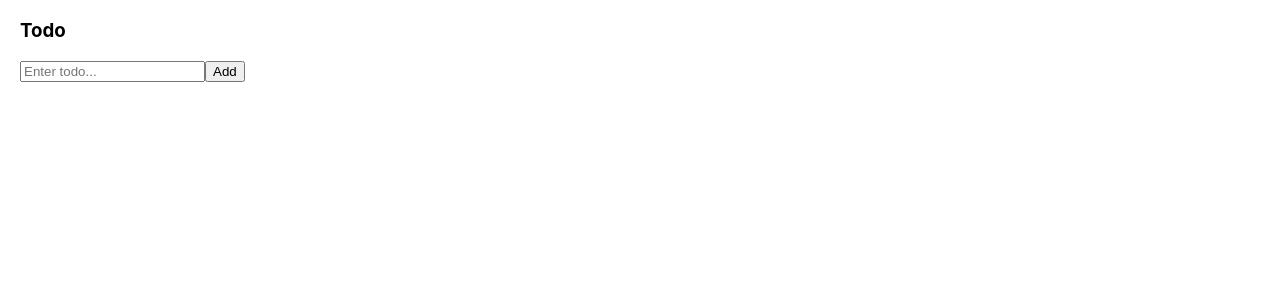
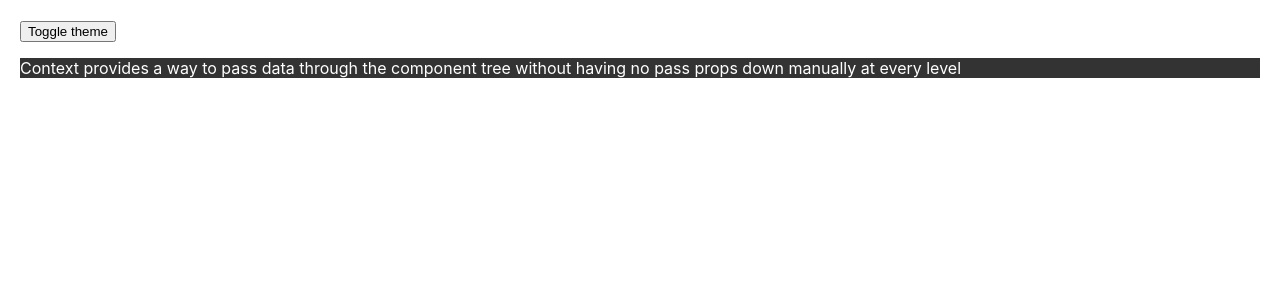
Before and after one commit to tanhoang0710/react-with-f8, a React (Create React App) app: page / in a window 1280 px wide. Shown: the top 300 px of the page. Built offline with nearby package versions, Linux system fonts and the light colour scheme.

Commit message:
43. useContext hook

```diff
--- /dev/null
+++ b/src/App.css
@@ -0,0 +1,4 @@
+.dark {
+	color: #fff;
+	background-color: #333;
+}
--- a/src/App.js
+++ b/src/App.js
@@ -1,6 +1,22 @@
-import React from "react";
-import TodoApp from "./Todo";
+import Content from "./Content";
+import "./App.css";
+import { useContext } from "react";
+import { ThemeContext } from "./ThemeContext";
+
+// Context
+// CompA => CompB => CompC
+
+// 1. Create context
+// 2. Provider
+// 3. Consumer
 
 export default function App() {
-	return <TodoApp />;
+	const context = useContext(ThemeContext);
+
+	return (
+		<div style={{ padding: 20 }}>
+			<button onClick={context.toggleThemeHandler}>Toggle theme</button>
+			<Content />
+		</div>
+	);
 }
--- a/src/Content.js
+++ b/src/Content.js
@@ -1,12 +1,11 @@
-import { memo } from "react";
-function Content({ onIncrease }) {
-	console.log("Re-render");
+import Paragraph from "./Paragraph";
+
+function Content() {
 	return (
 		<div>
-			<h2>Hello ae F8</h2>
-			<button onClick={onIncrease}>Click me!</button>
+			<Paragraph />
 		</div>
 	);
 }
 
-export default memo(Content);
+export default Content;
--- /dev/null
+++ b/src/Paragraph.js
@@ -0,0 +1,14 @@
+import React from "react";
+import { ThemeContext } from "./ThemeContext";
+import { useContext } from "react";
+
+export default function Paragraph() {
+	const context = useContext(ThemeContext);
+
+	return (
+		<p className={context.theme}>
+			Context provides a way to pass data through the component tree
+			without having no pass props down manually at every level
+		</p>
+	);
+}
--- /dev/null
+++ b/src/ThemeContext.js
@@ -0,0 +1,22 @@
+import React, { createContext, useState } from "react";
+
+const ThemeContext = createContext();
+
+function ThemeProvider({ children }) {
+	const [theme, setTheme] = useState("dark");
+
+	const toggleThemeHandler = () => {
+		setTheme(theme === "dark" ? "light" : "dark");
+	};
+
+	const value = {
+		theme,
+		toggleThemeHandler,
+	};
+
+	return (
+		<ThemeContext.Provider value={value}>{children}</ThemeContext.Provider>
+	);
+}
+
+export { ThemeContext, ThemeProvider };
--- a/src/index.js
+++ b/src/index.js
@@ -2,6 +2,7 @@ import React from "react";
 import ReactDOM from "react-dom";
 import "./index.css";
 import App from "./App";
+import { ThemeProvider } from "./ThemeContext";
 
 // Fake comments
 // function emitComment(id) {
@@ -20,7 +21,9 @@ import App from "./App";
 
 ReactDOM.render(
 	// <React.StrictMode>
-	<App />,
+	<ThemeProvider>
+		<App />
+	</ThemeProvider>,
 	// </React.StrictMode>,
 	document.getElementById("root")
 );
```
